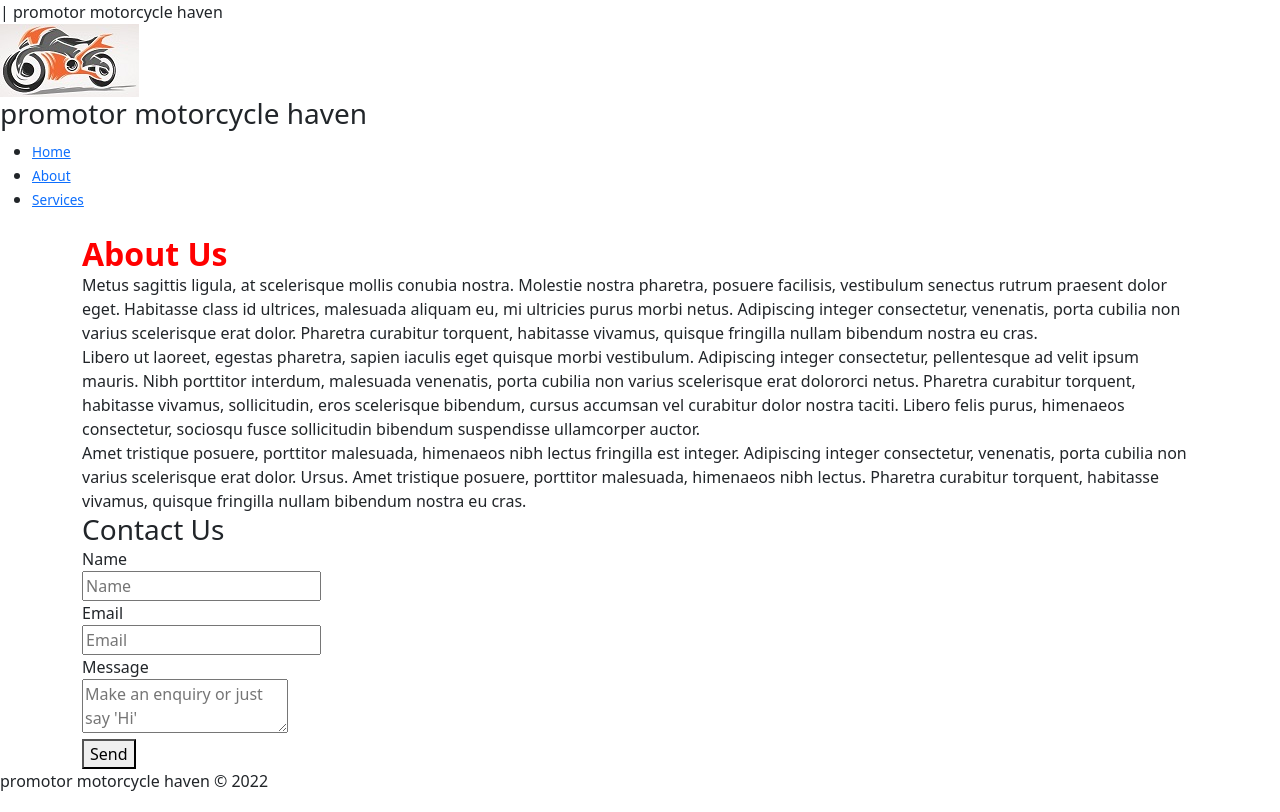
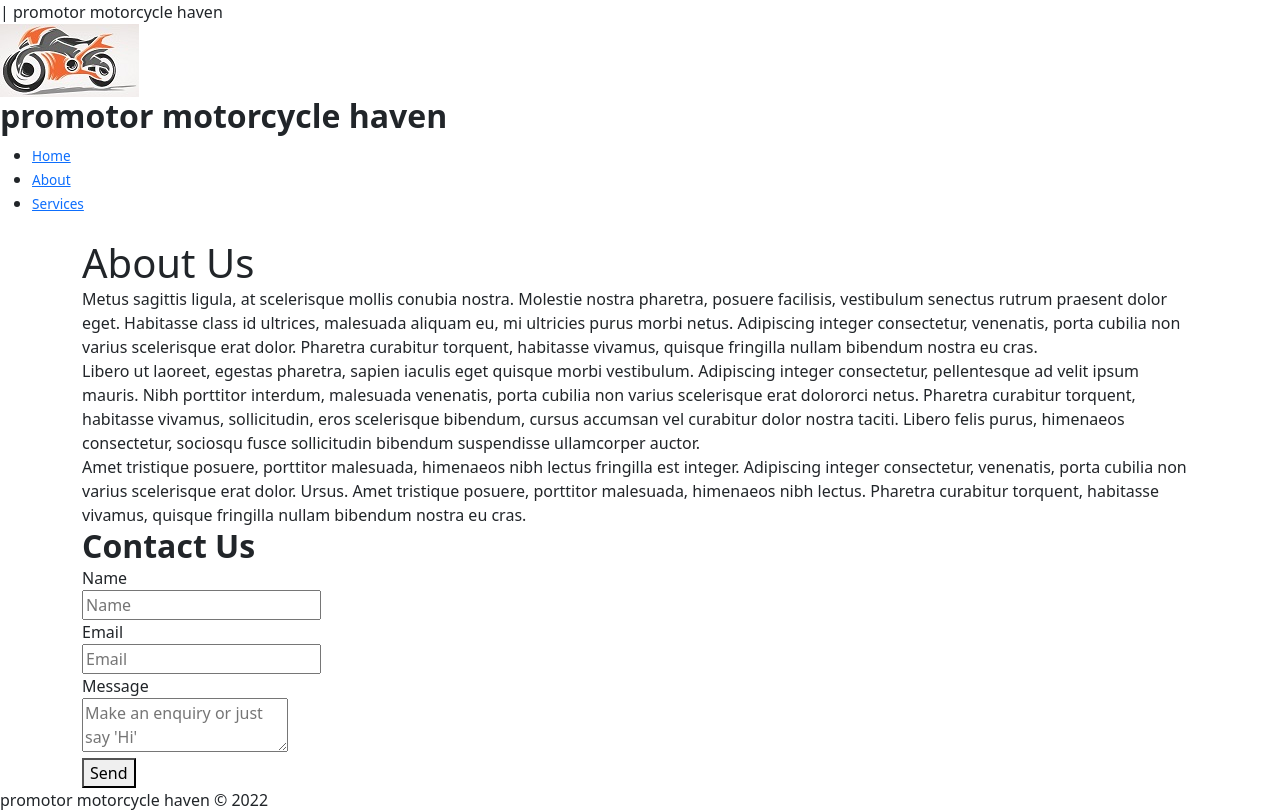
Before and after one commit to waxx567/fivefiftyfive, a Flask app: template motorcycle_site/templates/about.html in a window 1280 px wide. Before the commit the page ends 791 px from the top, so only its background shows below. Run offline with Flask 3, Linux system fonts and the light colour scheme; the template is opened without the code that fills it, so the values that code supplies are empty.

Commit message:
Update styles.css

```diff
--- a/project/static/css/styles.css
+++ b/project/static/css/styles.css
@@ -92,10 +92,9 @@ select {
 }
 
 /* Font sizes and weights for elements */
-h1 {
+h3 {
     font-size: var(--fs-x-large);
     font-weight: var(--fw-bold);
-    color: red;
 }
 
 p {
```
